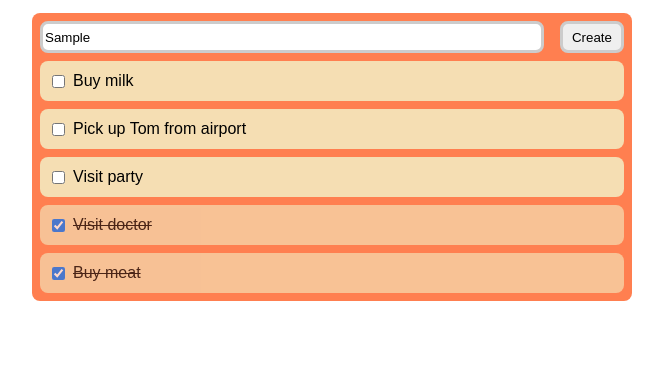
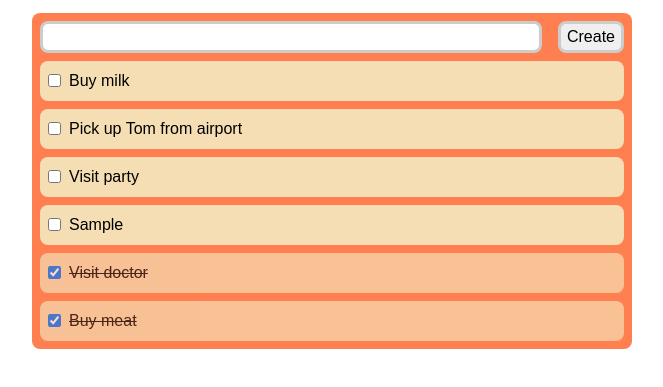
Before and after one commit to Katerynaru4/Todo-List, a plain HTML site: page index.html in a window 1280 px wide. Both pictures are taken after typing "Sample" into the empty fields and a click on the button "Create". Shown: the part 47-434 px from the top of the page, without its empty margins (308-971 px from the left). Drawn offline with nearby package versions, Linux system fonts and the light colour scheme.

Commit message:
adding tasks, changing the status of tasks

```diff
--- a/index.html
+++ b/index.html
@@ -2,11 +2,17 @@
 <html lang="en">
   <head>
     <meta charset="UTF-8" />
-    <meta http-equiv="X-UA-Compatible" content="IE=edge" />
     <meta name="viewport" content="width=device-width, initial-scale=1.0" />
-    <title>Document</title>
-    <link rel="stylesheet" href="style.css" />
+    <title>Todo List</title>
+    <link
+      rel="stylesheet"
+      href="https://cdnjs.cloudflare.com/ajax/libs/normalize/8.0.1/normalize.css"
+      integrity="sha256-WAgYcAck1C1/zEl5sBl5cfyhxtLgKGdpI3oKyJffVRI="
+      crossorigin="anonymous"
+    />
+    <link rel="stylesheet" href="styles.css" />
   </head>
+
   <body>
     <h1 class="title">Todo List</h1>
     <main class="todo-list">
@@ -14,10 +20,9 @@
         <input class="task-input" type="text" />
         <button class="btn create-task-btn">Create</button>
       </div>
-      <ul class="list">
-        <!-- Элементы списка должны генерироваться и добавлятся на страницу с помощью JavaScript -->
-      </ul>
+      <ul class="list"></ul>
     </main>
+
     <script src="index.js"></script>
   </body>
 </html>
--- a/index.js
+++ b/index.js
@@ -1,3 +1,7 @@
+const listElem = document.querySelector('.list');
+const taskInput = document.querySelector('.task-input');
+const createTaskBtn = document.querySelector('.create-task-btn');
+
 const tasks = [
   { text: 'Buy milk', done: false },
   { text: 'Pick up Tom from airport', done: false },
@@ -6,25 +10,51 @@ const tasks = [
   { text: 'Buy meat', done: true },
 ];
 
-const addListElement = (listItems) => {
-  const list = document.querySelector('.list');
-  const listItemsElems = listItems
+const changeTaskStatus = (id) => {
+  tasks[id].done = !tasks[id].done
+  listElem.innerHTML = '';
+  renderTasks(tasks);
+};
+
+const renderTasks = (tasksList) => {
+  const tasksElems = tasksList
     .sort((a, b) => a.done - b.done)
-    .map(({ text, done }) => {
-      const element = document.createElement('li');
-      element.classList.add('list__item');
-      if (done) {
-        element.classList.add('list__item_done');
-      }
+    .map(({ text, done }, index) => {
+      const listItemElem = document.createElement('li');
+      listItemElem.classList.add('list__item');
+      listItemElem.dataset.taskId = index;
+      tasks[index].id = index;
       const checkbox = document.createElement('input');
       checkbox.setAttribute('type', 'checkbox');
       checkbox.checked = done;
       checkbox.classList.add('list__item-checkbox');
-      element.append(checkbox, text);
 
-      return element;
+      checkbox.addEventListener('click', () =>
+        changeTaskStatus(listItemElem.dataset.taskId)
+      );
+
+      if (done) {
+        listItemElem.classList.add('list__item_done');
+      }
+      listItemElem.append(checkbox, text);
+
+      return listItemElem;
     });
-  list.append(...listItemsElems);
+
+  listElem.append(...tasksElems);
 };
 
-addListElement(tasks);
+const addTask = () => {
+  if (taskInput.value === '') return;
+  tasks.push({
+    text: taskInput.value,
+    done: false,
+  });
+  listElem.innerHTML = '';
+  renderTasks(tasks);
+  taskInput.value = '';
+};
+
+createTaskBtn.addEventListener('click', addTask);
+
+renderTasks(tasks);
```
Also changed, not shown: styles.css (renamed from style.css).
